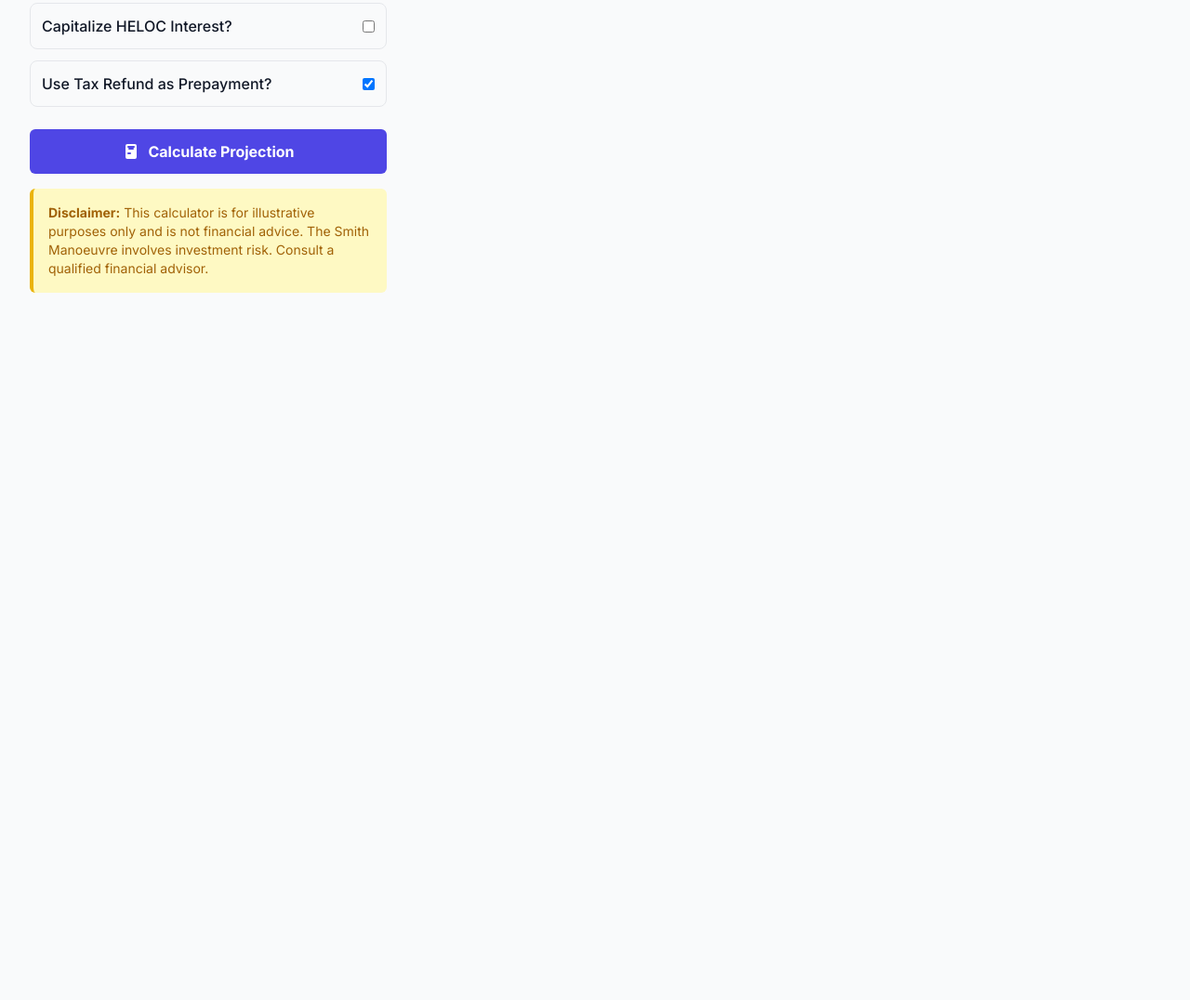
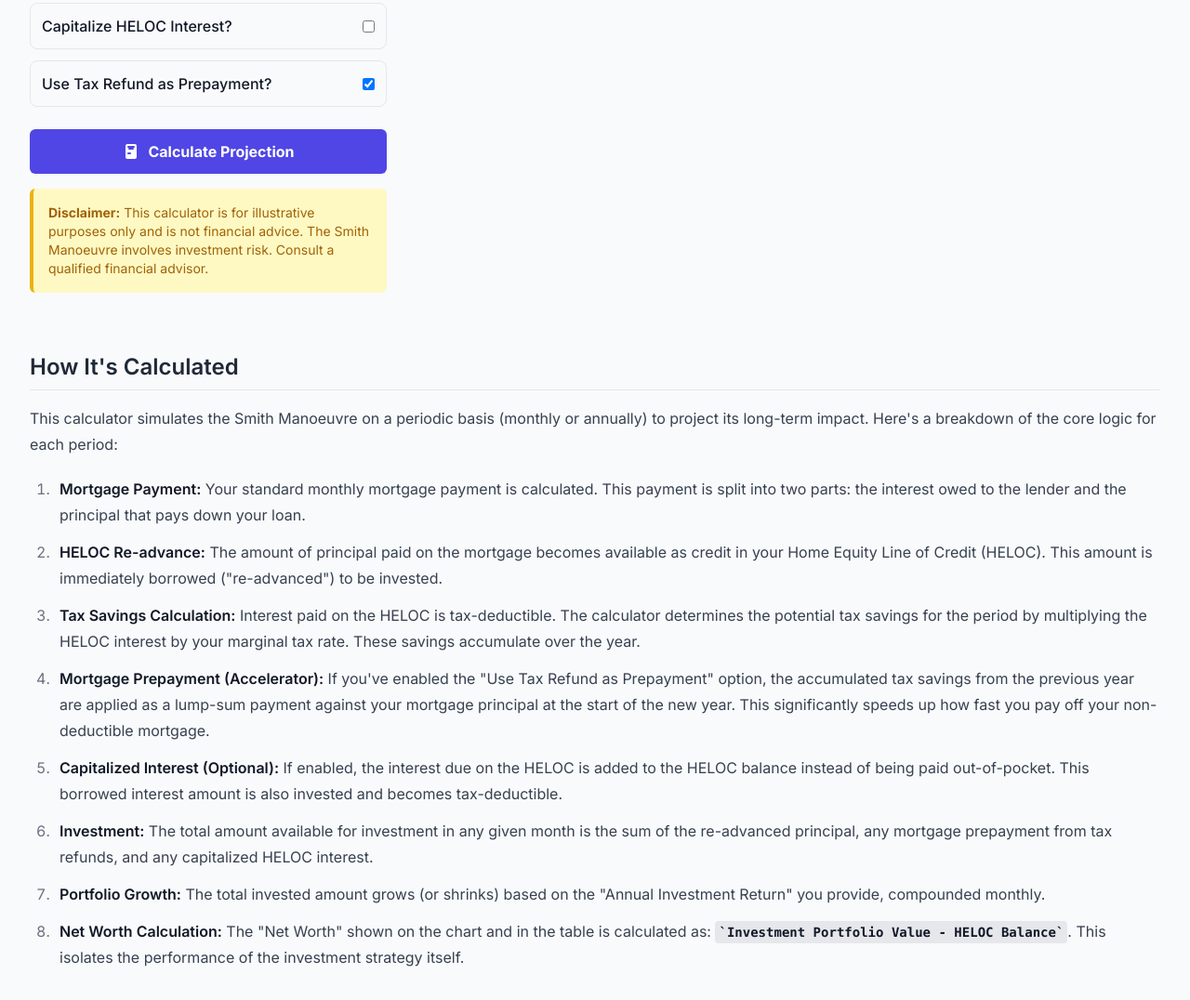
Before and after one commit to rudrasharma/smith-manoeuvre, a plain HTML site: page index.html in a window 1280 px wide. Shown: the part 757-1833 px from the top of the page at 93% size. Before the commit the page ends 1104 px from the top, so only its background shows below. Drawn offline with nearby package versions, Linux system fonts and the light colour scheme.

Commit message:
Added explanation section

```diff
--- a/index.html
+++ b/index.html
@@ -4,7 +4,7 @@
     <meta charset="UTF-8">
     <meta name="viewport" content="width=device-width, initial-scale=1.0">
     <title>Smith Manoeuvre Calculator</title>
-    <script src="https://cdn.tailwindcss.com"></script>
+    <script src="https://cdn.tailwindcss.com?plugins=typography"></script>
     <script src="https://cdn.jsdelivr.net/npm/chart.js"></script>
     <link href="https://fonts.googleapis.com/css2?family=Inter:wght@400;500;600;700&display=swap" rel="stylesheet">
     <style>
@@ -214,6 +214,43 @@
                 </div>
                  <div class="card text-center" id="initialState">
                     <p class="text-gray-500">Enter your financial details and click "Calculate Projection" to see your personalized Smith Manoeuvre growth table.</p>
+                </div>
+            </div>
+
+            <!-- How It's Calculated Section -->
+            <div class="lg:col-span-3 mt-8">
+                <div class="card">
+                    <h2 class="text-2xl font-semibold mb-4 border-b pb-2">How It's Calculated</h2>
+                    <article class="prose max-w-none text-gray-700">
+                        <p>This calculator simulates the Smith Manoeuvre on a periodic basis (monthly or annually) to project its long-term impact. Here's a breakdown of the core logic for each period:</p>
+                        <ol class="space-y-3 mt-4">
+                            <li>
+                                <strong>Mortgage Payment:</strong> Your standard monthly mortgage payment is calculated. This payment is split into two parts: the interest owed to the lender and the principal that pays down your loan.
+                            </li>
+                            <li>
+                                <strong>HELOC Re-advance:</strong> The amount of principal paid on the mortgage becomes available as credit in your Home Equity Line of Credit (HELOC). This amount is immediately borrowed ("re-advanced") to be invested.
+                            </li>
+                            <li>
+                                <strong>Tax Savings Calculation:</strong> Interest paid on the HELOC is tax-deductible. The calculator determines the potential tax savings for the period by multiplying the HELOC interest by your marginal tax rate. These savings accumulate over the year.
+                            </li>
+                            <li>
+                                <strong>Mortgage Prepayment (Accelerator):</strong> If you've enabled the "Use Tax Refund as Prepayment" option, the accumulated tax savings from the previous year are applied as a lump-sum payment against your mortgage principal at the start of the new year. This significantly speeds up how fast you pay off your non-deductible mortgage.
+                            </li>
+                             <li>
+                                <strong>Capitalized Interest (Optional):</strong> If enabled, the interest due on the HELOC is added to the HELOC balance instead of being paid out-of-pocket. This borrowed interest amount is also invested and becomes tax-deductible.
+                            </li>
+                            <li>
+                                <strong>Investment:</strong> The total amount available for investment in any given month is the sum of the re-advanced principal, any mortgage prepayment from tax refunds, and any capitalized HELOC interest.
+                            </li>
+                            <li>
+                                <strong>Portfolio Growth:</strong> The total invested amount grows (or shrinks) based on the "Annual Investment Return" you provide, compounded monthly.
+                            </li>
+                             <li>
+                                <strong>Net Worth Calculation:</strong> The "Net Worth" shown on the chart and in the table is calculated as:
+                                <code class="bg-gray-200 p-1 rounded">Investment Portfolio Value - HELOC Balance</code>. This isolates the performance of the investment strategy itself.
+                            </li>
+                        </ol>
+                    </article>
                 </div>
             </div>
         </main>
```
